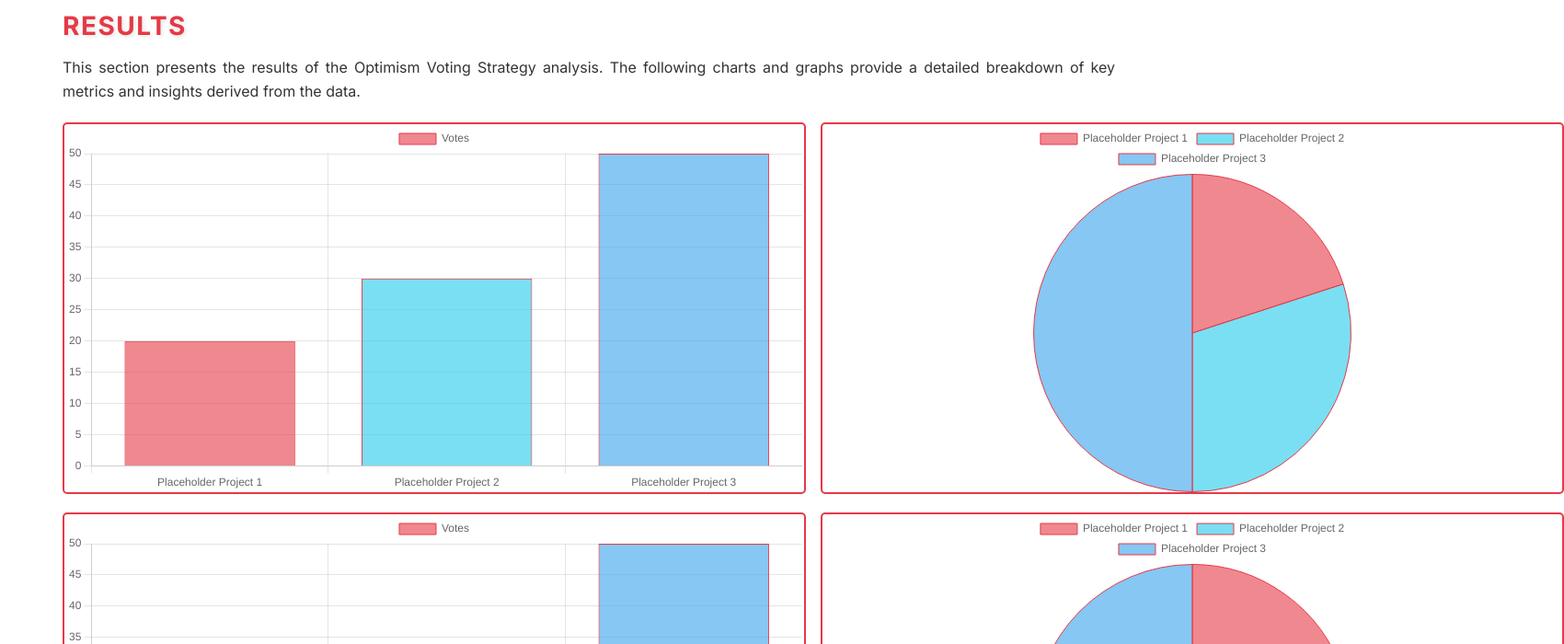
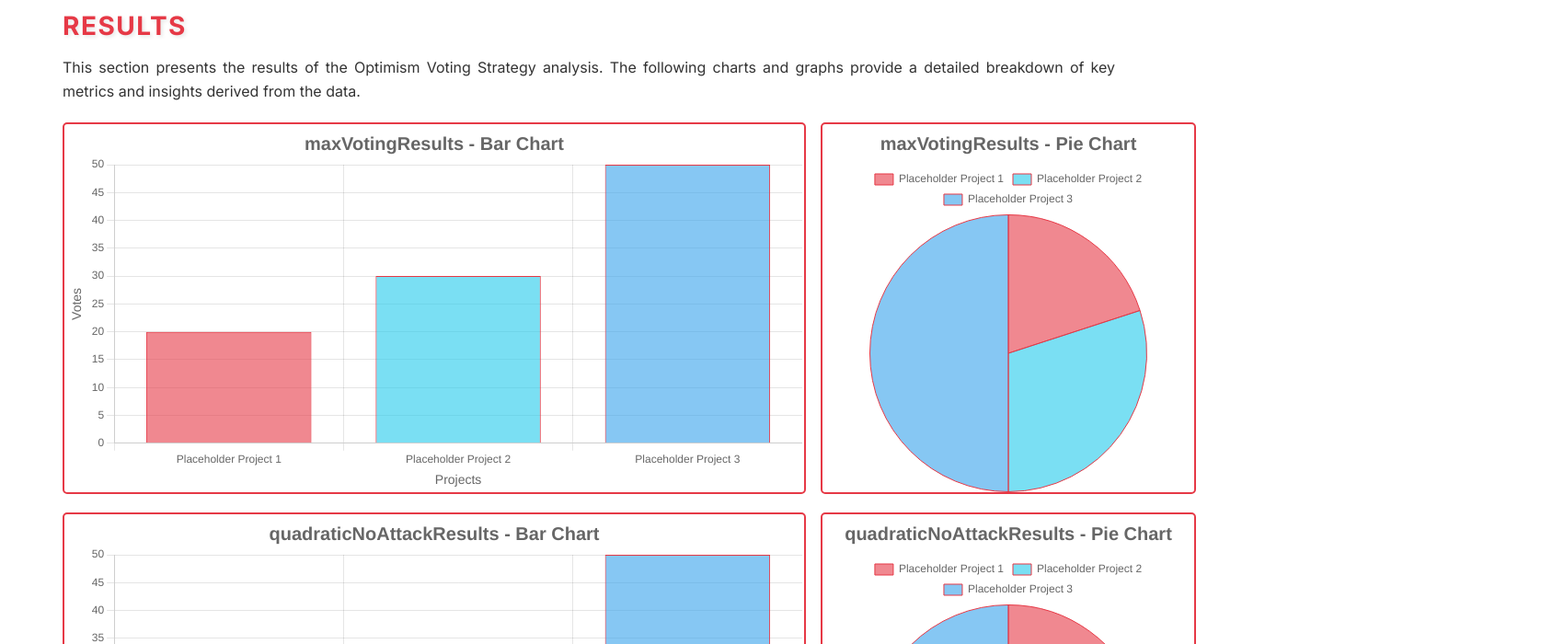
Before and after one commit to BdNWoG/opt-voting, a Next.js app in the folder opt-voting/: page / in a window 1280 px wide. Shown: the part 820-1520 px from the top of the page at 92% size, 1700 px wide, since content can reach past the window. Built offline with nearby package versions, Linux system fonts and the light colour scheme.

Commit message:
done for now

```diff
--- a/opt-voting/app/components/Measurement.tsx
+++ b/opt-voting/app/components/Measurement.tsx
@@ -1,36 +1,131 @@
 "use client";
 
-import React from 'react';
+import React, { useEffect, useState } from 'react';
 
-const Measurement: React.FC = () => {
-  // These values are fixed, so we just define them here
-  const measurementValues = [80, 65, 90, 75, 85];
+interface VotingResults {
+  [key: string]: { [project: string]: number };
+}
+
+interface MeasurementProps {
+  votingResults: VotingResults | null;
+}
+
+const Measurement: React.FC<MeasurementProps> = ({ votingResults }) => {
+  const [projectWinnersCount, setProjectWinnersCount] = useState(0);
+  const [quadraticVoterAttackDifference, setQuadraticVoterAttackDifference] = useState(0);
+  const [quadraticProjectAttackDifference, setQuadraticProjectAttackDifference] = useState(0);
+  const [meanVoterAttackDifference, setMeanVoterAttackDifference] = useState(0);
+  const [meanProjectAttackDifference, setMeanProjectAttackDifference] = useState(0);
+
+  useEffect(() => {
+    if (!votingResults) return;
+
+    // 1. Calculate the number of different project winners
+    const winnerSet = new Set<string>();
+    const mechanisms = ['maxVotingResults', 'quadraticNoAttackResults', 'meanNoAttackResults', 'quadraticVoterCollusionResults', 'quadraticProjectCollusionResults', 'meanVoterEpsilonResults', 'meanProjectEpsilonResults', 'trueVotingResults'];
+
+    mechanisms.forEach((mechanism) => {
+      const data = votingResults[mechanism];
+      if (data) {
+        const maxVotes = Math.max(...Object.values(data));
+        const winner = Object.keys(data).find((project) => data[project] === maxVotes);
+        if (winner) {
+          winnerSet.add(winner); // Add winner to the set
+        }
+      }
+    });
+
+    setProjectWinnersCount(winnerSet.size);
+
+    // 2. Calculate percentage difference between Quadratic Voting and Voter Attack
+    setQuadraticVoterAttackDifference(calculatePercentageDifference(votingResults['quadraticNoAttackResults'], votingResults['quadraticVoterCollusionResults']));
+
+    // 3. Calculate percentage difference between Quadratic Voting and Project Attack
+    setQuadraticProjectAttackDifference(calculatePercentageDifference(votingResults['quadraticNoAttackResults'], votingResults['quadraticProjectCollusionResults']));
+
+    // 4. Calculate percentage difference between Mean Voting and Voter Attack
+    setMeanVoterAttackDifference(calculatePercentageDifference(votingResults['meanNoAttackResults'], votingResults['meanVoterEpsilonResults']));
+
+    // 5. Calculate percentage difference between Mean Voting and Project Attack
+    setMeanProjectAttackDifference(calculatePercentageDifference(votingResults['meanNoAttackResults'], votingResults['meanProjectEpsilonResults']));
+
+  }, [votingResults]);
+
+  const calculatePercentageDifference = (noAttackData: { [project: string]: number }, attackData: { [project: string]: number }): number => {
+    if (!noAttackData || !attackData) return 0;
+
+    let totalDifference = 0;
+    let totalVotes = 0;
+
+    Object.keys(noAttackData).forEach((project) => {
+      const noAttackVotes = noAttackData[project] || 0;
+      const attackVotes = attackData[project] || 0;
+      totalDifference += Math.abs(noAttackVotes - attackVotes);
+      totalVotes += noAttackVotes;
+    });
+
+    if (totalVotes === 0) return 0; // Avoid division by zero
+    return (totalDifference / totalVotes) * 100;
+  };
+
+  const measurementValues = [
+    {
+      label: 'Number of Different Project Winners',
+      value: projectWinnersCount,
+      max: 8,
+      explanation: 'This represents the number of distinct project winners across the 8 voting mechanisms. It shows how varied the winning projects are across different voting systems.'
+    },
+    {
+      label: 'Difference between Quadratic Voting and Voter Attack',
+      value: quadraticVoterAttackDifference,
+      max: 100,
+      explanation: 'This percentage measures how much voter collusion (or attack) in quadratic voting changed the vote totals for projects compared to normal quadratic voting.'
+    },
+    {
+      label: 'Difference between Quadratic Voting and Project Attack',
+      value: quadraticProjectAttackDifference,
+      max: 100,
+      explanation: 'This percentage reflects the impact of project collusion in quadratic voting. It compares the changes in vote totals caused by project-level manipulation.'
+    },
+    {
+      label: 'Difference between Mean Voting and Voter Attack',
+      value: meanVoterAttackDifference,
+      max: 100,
+      explanation: 'This shows how voter collusion (or attack) affected the vote totals under the mean voting mechanism. A higher percentage indicates more influence from voter collusion.'
+    },
+    {
+      label: 'Difference between Mean Voting and Project Attack',
+      value: meanProjectAttackDifference,
+      max: 100,
+      explanation: 'This percentage measures the impact of project-level manipulation in mean voting. It shows the extent to which project collusion altered the vote results.'
+    },
+  ];
 
   return (
     <section id="measurement" className="measurement-section" style={{ padding: '20px 20px' }}>
       <h2 className="section-heading">Measurement</h2>
       <p className="section-paragraph">
-        This section provides a detailed overview of the key measurements involved in the Optimism Voting Strategy. Each measurement is represented by a fixed value that reflects its current state.
+        This section provides a detailed overview of the key measurements involved in the Optimism Voting Strategy. Each measurement is represented by a value that reflects its current state.
       </p>
 
       <div className="measurement-container">
-        {measurementValues.map((value, index) => (
+        {measurementValues.map((measurement, index) => (
           <div className="box-pair" key={index}>
             <div className="slider-box">
-              <label className="variable-title">Measurement {index + 1}</label>
+              <label className="variable-title">{measurement.label}</label>
               <input
                 type="range"
                 className="slider"
                 min="0"
-                max="100"
-                value={value}
+                max={measurement.max}
+                value={measurement.value}
                 readOnly /* Make the slider fixed */
               />
-              <p className="slider-value">{value}</p>
+              <p className="slider-value">{measurement.value.toFixed(2)}</p>
             </div>
             <div className="info-box">
-              <h3>Measurement {index + 1}</h3>
-              <p>Brief explanation of what Measurement {index + 1} represents.</p>
+              <h3>{measurement.label}</h3>
+              <p>{measurement.explanation}</p>
             </div>
           </div>
         ))}
--- a/opt-voting/app/components/Results.tsx
+++ b/opt-voting/app/components/Results.tsx
@@ -1,7 +1,7 @@
 "use client";
 
 import React, { useEffect } from 'react';
-import { Bar, Pie, Scatter } from 'react-chartjs-2';
+import { Bar, Pie } from 'react-chartjs-2';
 import {
   Chart as ChartJS,
   CategoryScale,
@@ -10,8 +10,6 @@ import {
   Title,
   Tooltip,
   Legend,
-  PointElement,
-  LineElement,
   ArcElement
 } from 'chart.js';
 
@@ -22,8 +20,6 @@ ChartJS.register(
   Title,
   Tooltip,
   Legend,
-  PointElement,
-  LineElement,
   ArcElement
 );
 
@@ -90,70 +86,150 @@ const Results: React.FC<{ votingResults: VotingResults | null }> = ({ votingResu
     };
   };
 
+  // Bar chart options without a legend
+  const generateChartOptions = (chartTitle: string) => ({
+    plugins: {
+      title: {
+        display: true,
+        text: chartTitle,
+        font: {
+          size: 20,
+        },
+      },
+      legend: {
+        display: false, // Remove legend from the bar chart
+      },
+    },
+    scales: {
+      x: {
+        title: {
+          display: true,
+          text: 'Projects',
+          font: {
+            size: 14,
+          },
+        },
+      },
+      y: {
+        title: {
+          display: true,
+          text: 'Votes',
+          font: {
+            size: 14,
+          },
+        },
+        beginAtZero: true,
+      },
+    },
+  });
+
+  // Pie chart options without axis and axis titles
+  const generatePieChartOptions = (chartTitle: string) => ({
+    plugins: {
+      title: {
+        display: true,
+        text: chartTitle,
+        font: {
+          size: 20,
+        },
+      },
+      legend: {
+        display: true,
+        position: 'top' as const, // Place the legend on top
+        align: 'center' as const, // Align the legend in the center
+        labels: {
+          boxWidth: 20, // Size of the color box in the legend
+          padding: 10,
+        },
+      },
+    },
+  });
+
   const chartPairs = votingMechanisms.map((mechanism) => {
     const data = votingResults?.[mechanism] || {}; // Use empty object if no data
     const hasData = Object.keys(data).length > 0;
 
     const barChartData = hasData ? generateChartData(data) : placeholderData;
+    const barChartOptions = generateChartOptions(`${mechanism} - Bar Chart`);
+
     const pieChartData = hasData ? generateChartData(data) : placeholderData;
+    const pieChartOptions = generatePieChartOptions(`${mechanism} - Pie Chart`);
 
     return (
       <React.Fragment key={mechanism}>
         <div className="result-box">
-          <Bar data={barChartData} />
+          <Bar data={barChartData} options={barChartOptions} />
         </div>
         <div className="result-box">
-          <Pie data={pieChartData} />
+          <Pie data={pieChartData} options={pieChartOptions} />
         </div>
       </React.Fragment>
     );
   });
 
-  const scatterChartData1 = {
-    datasets: [
-      {
-        label: 'Scatter Data 1',
-        data: [
-          { x: 10, y: 20 },
-          { x: 20, y: 30 },
-          { x: 30, y: 10 },
-        ],
-        backgroundColor: 'rgba(230, 57, 70, 0.6)',
-      },
-    ],
-  };
-
-  const scatterChartData2 = {
-    datasets: [
-      {
-        label: 'Scatter Data 2',
-        data: [
-          { x: 15, y: 25 },
-          { x: 25, y: 35 },
-          { x: 35, y: 15 },
-        ],
-        backgroundColor: 'rgba(34, 202, 236, 0.6)',
-      },
-    ],
-  };
-
+  // Generate dynamic text summarizing the voting mechanisms and the impact of attacks
   const generateDynamicText = () => {
     if (!votingResults) {
       return 'Currently displaying placeholder data. Once the actual voting results are available, they will be shown here.';
     }
 
-    const summaries = votingMechanisms.map((mechanism, index) => {
+    let text = '';
+    let normalResults = '';
+    let attackAnalysis = '';
+
+    const projectWinners: { [mechanism: string]: string } = {};
+
+    // First paragraph: mention which project won in each voting mechanism
+    votingMechanisms.forEach((mechanism) => {
       const data = votingResults?.[mechanism];
-      if (!data || Object.keys(data).length === 0) return `Mechanism ${index + 1}: No data available.`;
+      if (data && Object.keys(data).length > 0) {
+        const maxVotes = Math.max(...Object.values(data));
+        const maxProject = Object.keys(data)[Object.values(data).indexOf(maxVotes)];
+        projectWinners[mechanism] = `Project ${maxProject}`;
 
-      const totalVotes = Object.values(data).reduce((a, b) => a + b, 0);
-      const maxVotes = Math.max(...Object.values(data));
-      const maxProject = Object.keys(data)[Object.values(data).indexOf(maxVotes)];
-
-      return `Mechanism ${index + 1}: Total votes: ${totalVotes}, Highest votes received by Project ${maxProject} (${maxVotes} votes).`;
+        normalResults += `In the ${mechanism.replace(/([A-Z])/g, ' $1')} mechanism, Project ${maxProject} won with ${maxVotes} votes. `;
+      }
     });
 
-    return summaries.join(' ');
+    // Check for voter and project attacks to see if the winner changed
+    const quadraticVoterCollusion = projectWinners['quadraticVoterCollusionResults'];
+    const quadraticNoAttack = projectWinners['quadraticNoAttackResults'];
+    const quadraticProjectCollusion = projectWinners['quadraticProjectCollusionResults'];
+    const meanVoterAttack = projectWinners['meanVoterEpsilonResults'];
+    const meanNoAttack = projectWinners['meanNoAttackResults'];
+    const meanProjectAttack = projectWinners['meanProjectEpsilonResults'];
+
+    // Quadratic Voting - Voter Attack
+    if (quadraticVoterCollusion !== quadraticNoAttack) {
+      attackAnalysis += `Quadratic voting with voter collusion changed the winner from ${quadraticNoAttack} to ${quadraticVoterCollusion}. `;
+    } else {
+      attackAnalysis += `Quadratic voting with voter collusion did not change the outcome. `;
+    }
+
+    // Quadratic Voting - Project Attack
+    if (quadraticProjectCollusion !== quadraticNoAttack) {
+      attackAnalysis += `Quadratic voting with project collusion changed the winner from ${quadraticNoAttack} to ${quadraticProjectCollusion}. `;
+    } else {
+      attackAnalysis += `Quadratic voting with project collusion did not change the outcome. `;
+    }
+
+    // Mean Voting - Voter Attack
+    if (meanVoterAttack !== meanNoAttack) {
+      attackAnalysis += `Mean voting with voter collusion changed the winner from ${meanNoAttack} to ${meanVoterAttack}. `;
+    } else {
+      attackAnalysis += `Mean voting with voter collusion did not change the outcome. `;
+    }
+
+    // Mean Voting - Project Attack
+    if (meanProjectAttack !== meanNoAttack) {
+      attackAnalysis += `Mean voting with project collusion changed the winner from ${meanNoAttack} to ${meanProjectAttack}. `;
+    } else {
+      attackAnalysis += `Mean voting with project collusion did not change the outcome. `;
+    }
+
+    text = `${normalResults}\n${attackAnalysis}`;
+
+    return text;
   };
 
   return (
@@ -165,13 +241,6 @@ const Results: React.FC<{ votingResults: VotingResults | null }> = ({ votingResu
 
       <div className="results-grid">
         {chartPairs}
-
-        <div className="result-box">
-          <Scatter data={scatterChartData1} />
-        </div>
-        <div className="result-box">
-          <Scatter data={scatterChartData2} />
-        </div>
       </div>
 
       <p className="dynamic-paragraph">
--- a/opt-voting/app/page.tsx
+++ b/opt-voting/app/page.tsx
@@ -25,7 +25,8 @@ export default function Home() {
       {/* Pass the votingResults to the Results component to update the charts */}
       <Results votingResults={votingResults} />
 
-      <Measurement />
+      {/* Pass the votingResults to the Measurement component to calculate and display the measurements */}
+      <Measurement votingResults={votingResults} />
 
       <section id="explanation" style={{ padding: '20px 20px' }}>
         <h2 className="section-heading">Explanation</h2>
```
